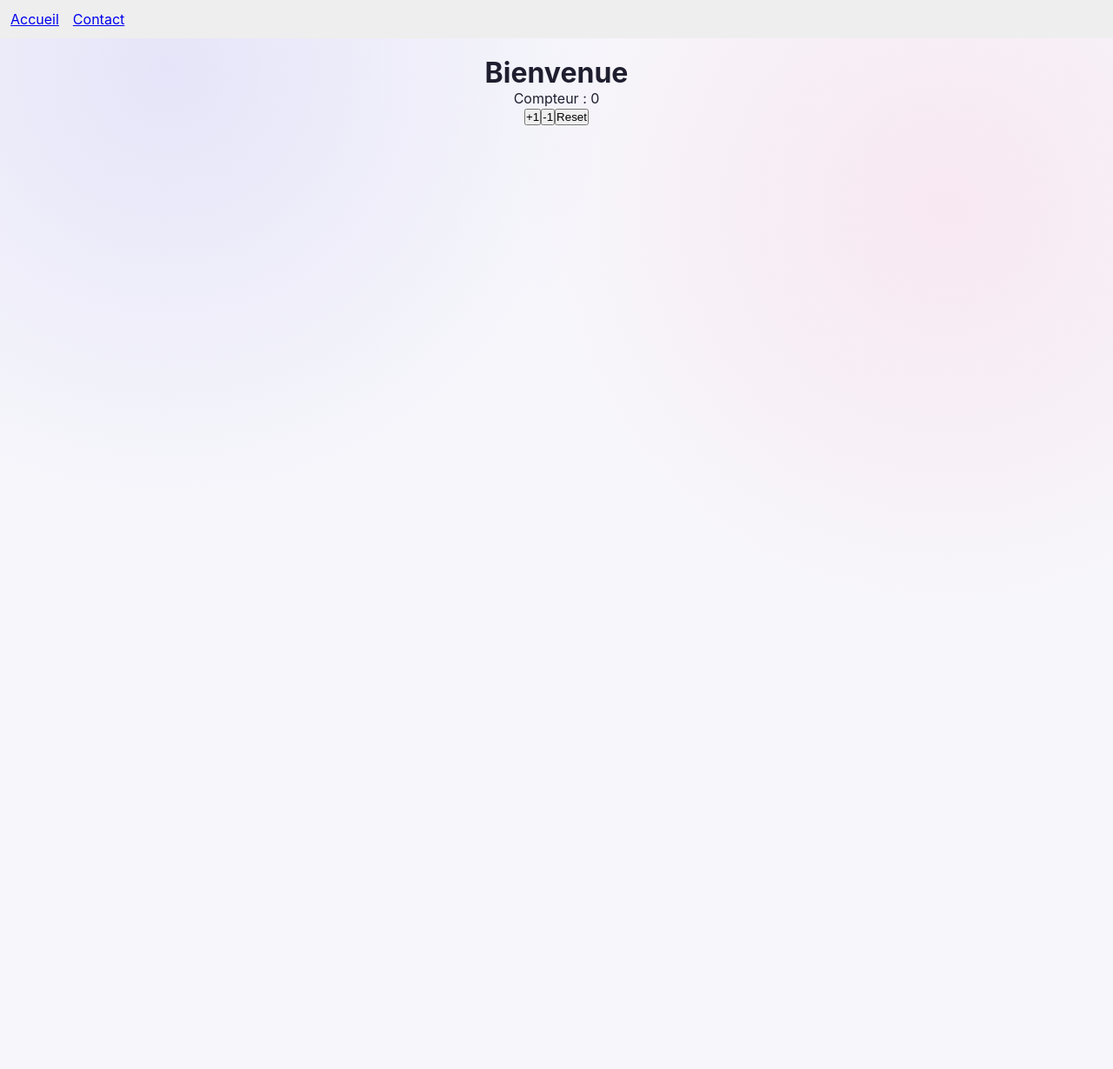
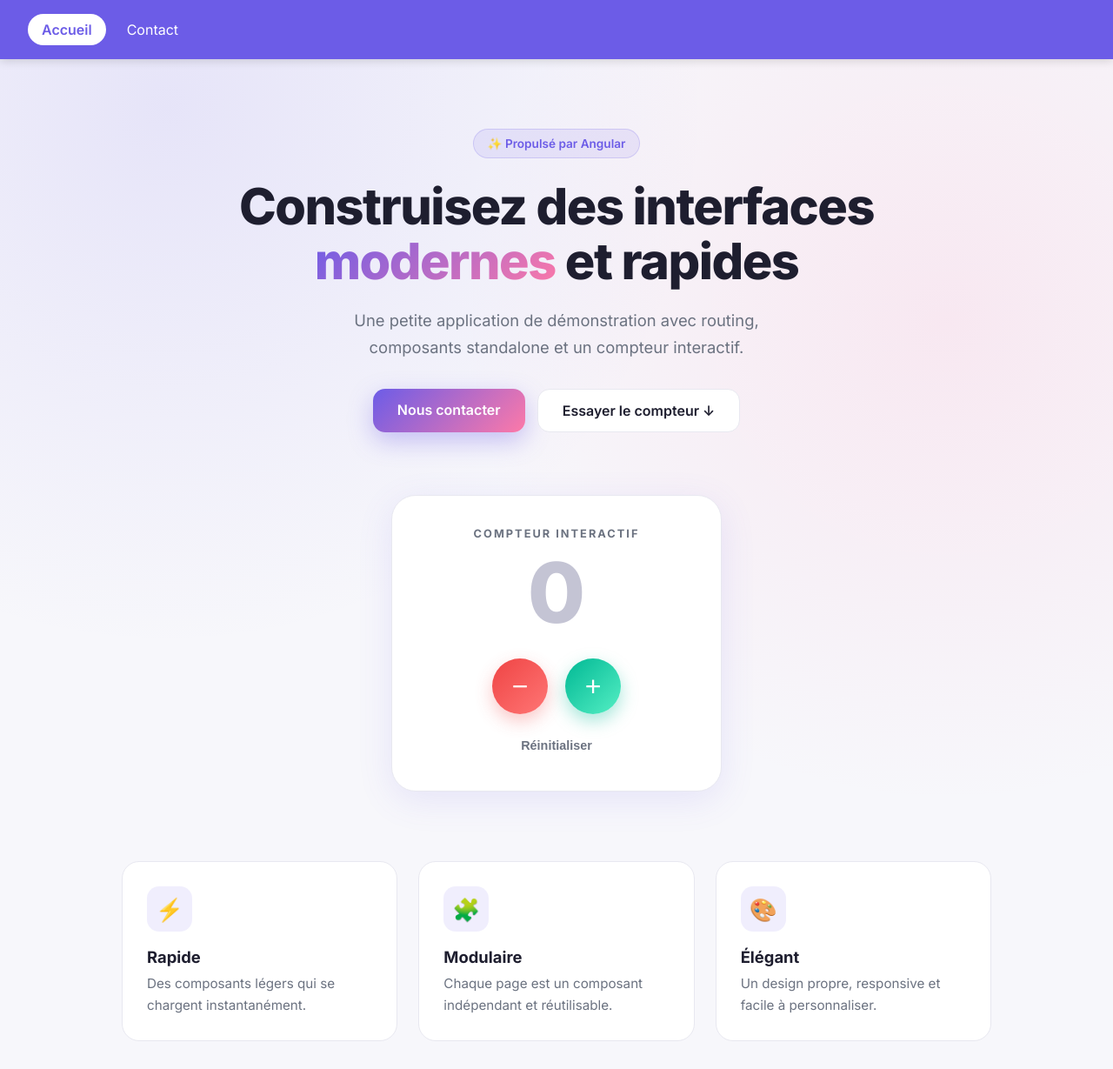
Before and after one commit to yannickeko70-gif/test_angular, an Angular app: page / in a window 1280 px wide. Shown: the whole page at 87% size. Before the commit the page ends 800 px from the top, so only its background shows below. Built offline with nearby package versions, Linux system fonts and the light colour scheme.

Commit message:
Fix : amelioration du css

```diff
--- a/src/app/app.ts
+++ b/src/app/app.ts
@@ -1,16 +1,26 @@
 import { Component } from '@angular/core';
-import { RouterOutlet, RouterLink } from '@angular/router';
+import { RouterOutlet, RouterLink, RouterLinkActive } from '@angular/router';
 
 @Component({
   selector: 'app-root',
   standalone: true,
-  imports: [RouterOutlet, RouterLink],
+  imports: [RouterOutlet, RouterLink, RouterLinkActive],
   template: `
-    <nav style="display:flex;gap:16px;padding:12px;background:#eee">
-      <a routerLink="/">Accueil</a>
-      <a routerLink="/contact">Contact</a>
-    </nav>
-    <router-outlet />
+    <header class="navbar">
+      <div class="navbar-inner">
+        <nav class="links">
+          <a routerLink="/" routerLinkActive="active"
+             [routerLinkActiveOptions]="{ exact: true }">Accueil</a>
+          <a routerLink="/contact" routerLinkActive="active">Contact</a>
+        </nav>
+
+      </div>
+    </header>
+
+    <main>
+      <router-outlet />
+    </main>
   `,
+  styleUrl: './app.css',
 })
 export class AppComponent {}
--- a/src/index.html
+++ b/src/index.html
@@ -6,6 +6,8 @@
   <base href="/">
   <meta name="viewport" content="width=device-width, initial-scale=1">
   <link rel="icon" type="image/x-icon" href="favicon.ico">
+  <link rel="preconnect" href="https://fonts.googleapis.com" />
+<link href="https://fonts.googleapis.com/css2?family=Inter:wght@400;500;600;700;800&display=swap" rel="stylesheet" />
 </head>
 <body>
   <app-root></app-root>
--- a/src/pages/accueil.component/accueil.component.css
+++ b/src/pages/accueil.component/accueil.component.css
@@ -1,72 +1,226 @@
+/* ---------- HERO ---------- */
 .hero {
+  max-width: 760px;
+  margin: 48px auto 0;
   text-align: center;
-  max-width: 500px;
-  margin: 40px auto;
+}
+
+.badge {
+  display: inline-block;
+  padding: 8px 16px;
+  margin-bottom: 24px;
+  font-size: 0.85rem;
+  font-weight: 600;
+  color: var(--primary);
+  background: rgba(108, 92, 231, 0.1);
+  border: 1px solid rgba(108, 92, 231, 0.2);
+  border-radius: 999px;
 }
 
 .hero h1 {
-  font-size: 2.4rem;
+  font-size: clamp(2.2rem, 6vw, 3.6rem);
+  font-weight: 800;
+  line-height: 1.1;
+  letter-spacing: -1.5px;
+  margin-bottom: 20px;
+}
+
+.gradient-text {
+  background: var(--gradient);
+  -webkit-background-clip: text;
+  background-clip: text;
+  color: transparent;
+}
+
+.lead {
+  font-size: 1.15rem;
+  line-height: 1.7;
+  color: var(--muted);
+  max-width: 560px;
+  margin: 0 auto 32px;
+}
+
+.hero-actions {
+  display: flex;
+  justify-content: center;
+  flex-wrap: wrap;
+  gap: 14px;
+}
+
+.btn-primary,
+.btn-ghost {
+  text-decoration: none;
+  font-weight: 600;
+  padding: 14px 28px;
+  border-radius: 14px;
+  transition: transform 0.2s, box-shadow 0.2s, background 0.2s;
+}
+
+.btn-primary {
+  color: #fff;
+  background: var(--gradient);
+  box-shadow: 0 10px 28px rgba(108, 92, 231, 0.35);
+}
+
+.btn-primary:hover {
+  transform: translateY(-3px);
+  box-shadow: 0 16px 36px rgba(108, 92, 231, 0.45);
+}
+
+.btn-ghost {
+  color: var(--text);
+  background: #fff;
+  border: 1px solid var(--border);
+}
+
+.btn-ghost:hover {
+  transform: translateY(-3px);
+  background: #fafaff;
+}
+
+/* ---------- COMPTEUR ---------- */
+.counter-section {
+  display: flex;
+  justify-content: center;
+  margin: 72px auto 0;
+}
+
+.counter-card {
+  width: 100%;
+  max-width: 380px;
+  padding: 36px 32px;
+  text-align: center;
+  background: var(--card);
+  border: 1px solid var(--border);
+  border-radius: 28px;
+  box-shadow: var(--shadow);
+}
+
+.counter-label {
+  font-size: 0.8rem;
+  font-weight: 700;
+  letter-spacing: 2px;
+  text-transform: uppercase;
+  color: var(--muted);
+  margin-bottom: 12px;
+}
+
+.counter-value {
+  font-size: 6rem;
+  font-weight: 800;
+  line-height: 1;
+  margin-bottom: 28px;
+  background: var(--gradient);
+  -webkit-background-clip: text;
+  background-clip: text;
+  color: transparent;
+}
+
+.counter-value.zero {
+  background: none;
+  color: #c4c4d4;
+}
+
+.counter-value.negative {
+  background: none;
+  color: var(--danger);
+}
+
+.counter-actions {
+  display: flex;
+  justify-content: center;
+  gap: 20px;
+  margin-bottom: 20px;
+}
+
+.round {
+  width: 64px;
+  height: 64px;
+  border: none;
+  border-radius: 50%;
+  font-size: 2rem;
+  font-weight: 500;
+  line-height: 1;
+  color: #fff;
+  cursor: pointer;
+  transition: transform 0.15s, box-shadow 0.2s;
+}
+
+.round:hover {
+  transform: scale(1.08);
+}
+
+.round:active {
+  transform: scale(0.92);
+}
+
+.plus {
+  background: linear-gradient(135deg, #00b894, #55efc4);
+  box-shadow: 0 8px 20px rgba(0, 184, 148, 0.35);
+}
+
+.minus {
+  background: linear-gradient(135deg, #ef4444, #ff7675);
+  box-shadow: 0 8px 20px rgba(239, 68, 68, 0.3);
+}
+
+.reset {
+  background: none;
+  border: none;
+  color: var(--muted);
+  font-size: 0.9rem;
+  font-weight: 600;
+  cursor: pointer;
+  padding: 8px 14px;
+  border-radius: 8px;
+  transition: color 0.2s, background 0.2s;
+}
+
+.reset:hover {
   color: var(--primary);
+  background: rgba(108, 92, 231, 0.08);
+}
+
+/* ---------- CARTES ---------- */
+.features {
+  max-width: 1000px;
+  margin: 80px auto 0;
+  display: grid;
+  grid-template-columns: repeat(auto-fit, minmax(240px, 1fr));
+  gap: 24px;
+}
+
+.feature {
+  padding: 28px;
+  background: var(--card);
+  border: 1px solid var(--border);
+  border-radius: 20px;
+  transition: transform 0.25s, box-shadow 0.25s;
+}
+
+.feature:hover {
+  transform: translateY(-6px);
+  box-shadow: var(--shadow);
+}
+
+.feature-icon {
+  width: 52px;
+  height: 52px;
+  display: grid;
+  place-items: center;
+  font-size: 1.6rem;
+  margin-bottom: 18px;
+  background: rgba(108, 92, 231, 0.1);
+  border-radius: 14px;
+}
+
+.feature h3 {
+  font-size: 1.15rem;
   margin-bottom: 8px;
 }
 
-.subtitle {
-  color: #636e72;
-  margin-bottom: 32px;
+.feature p {
+  color: var(--muted);
+  line-height: 1.6;
+  font-size: 0.95rem;
 }
-
-.card {
-  background: var(--card);
-  padding: 32px;
-  border-radius: 16px;
-  box-shadow: 0 8px 24px rgba(0, 0, 0, 0.08);
-}
-
-.compteur {
-  font-size: 4.5rem;
-  font-weight: 700;
-  color: var(--primary);
-  margin-bottom: 24px;
-  transition: color 0.2s;
-}
-
-.compteur.negatif {
-  color: var(--danger);
-}
-
-.actions {
-  display: flex;
-  justify-content: center;
-  gap: 12px;
-}
-
-.btn {
-  border: none;
-  padding: 12px 24px;
-  border-radius: 10px;
-  font-size: 1rem;
-  font-weight: 600;
-  color: #fff;
-  cursor: pointer;
-  transition: transform 0.1s, opacity 0.2s;
-}
-
-.btn:hover {
-  opacity: 0.9;
-}
-
-.btn:active {
-  transform: scale(0.95);
-}
-
-.plus {
-  background: var(--success);
-}
-
-.minus {
-  background: var(--danger);
-}
-
-.reset {
-  background: #b2bec3;
-}
--- a/src/pages/accueil.component/accueil.component.ts
+++ b/src/pages/accueil.component/accueil.component.ts
@@ -1,18 +1,67 @@
 import { Component } from '@angular/core';
+import { RouterLink } from '@angular/router';
 
 @Component({
   selector: 'app-accueil',
   standalone: true,
+  imports: [RouterLink],
   template: `
-    <div style="padding:20px;text-align:center">
-      <h1>Bienvenue</h1>
-      <p>Compteur : {{ compteur }}</p>
-      <button (click)="compteur = compteur + 1">+1</button>
-      <button (click)="compteur = compteur - 1">-1</button>
-      <button (click)="compteur = 0">Reset</button>
-    </div>
+    <!-- HERO -->
+    <section class="hero">
+      <span class="badge">✨ Propulsé par Angular</span>
+      <h1>Construisez des interfaces <span class="gradient-text">modernes</span> et rapides</h1>
+      <p class="lead">
+        Une petite application de démonstration avec routing, composants
+        standalone et un compteur interactif.
+      </p>
+
+      <div class="hero-actions">
+        <a routerLink="/contact" class="btn-primary">Nous contacter</a>
+        <a href="#compteur" class="btn-ghost">Essayer le compteur ↓</a>
+      </div>
+    </section>
+
+    <!-- COMPTEUR -->
+    <section class="counter-section" id="compteur">
+      <div class="counter-card">
+        <p class="counter-label">Compteur interactif</p>
+
+        <div class="counter-value"
+             [class.negative]="compteur < 0"
+             [class.zero]="compteur === 0">
+          {{ compteur }}
+        </div>
+
+        <div class="counter-actions">
+          <button class="round minus" (click)="compteur = compteur - 1"
+                  aria-label="Retirer 1">−</button>
+          <button class="round plus" (click)="compteur = compteur + 1"
+                  aria-label="Ajouter 1">+</button>
+        </div>
+
+        <button class="reset" (click)="compteur = 0">Réinitialiser</button>
+      </div>
+    </section>
+
+    <!-- CARTES -->
+    <section class="features">
+      @for (f of features; track f.titre) {
+        <article class="feature">
+          <div class="feature-icon">{{ f.icone }}</div>
+          <h3>{{ f.titre }}</h3>
+          <p>{{ f.texte }}</p>
+        </article>
+      }
+    </section>
   `,
+  styleUrl: './accueil.component.css',
 })
 export class AccueilComponent {
   compteur = 0;
+
+  features = [
+    { icone: '⚡', titre: 'Rapide', texte: 'Des composants légers qui se chargent instantanément.' },
+    { icone: '🧩', titre: 'Modulaire', texte: 'Chaque page est un composant indépendant et réutilisable.' },
+    { icone: '🎨', titre: 'Élégant', texte: 'Un design propre, responsive et facile à personnaliser.' },
+  ];
 }
```
Also changed, not shown: src/styles.css (line endings or trailing spaces), 1 other file (tests, documents, lock files or other folders).
